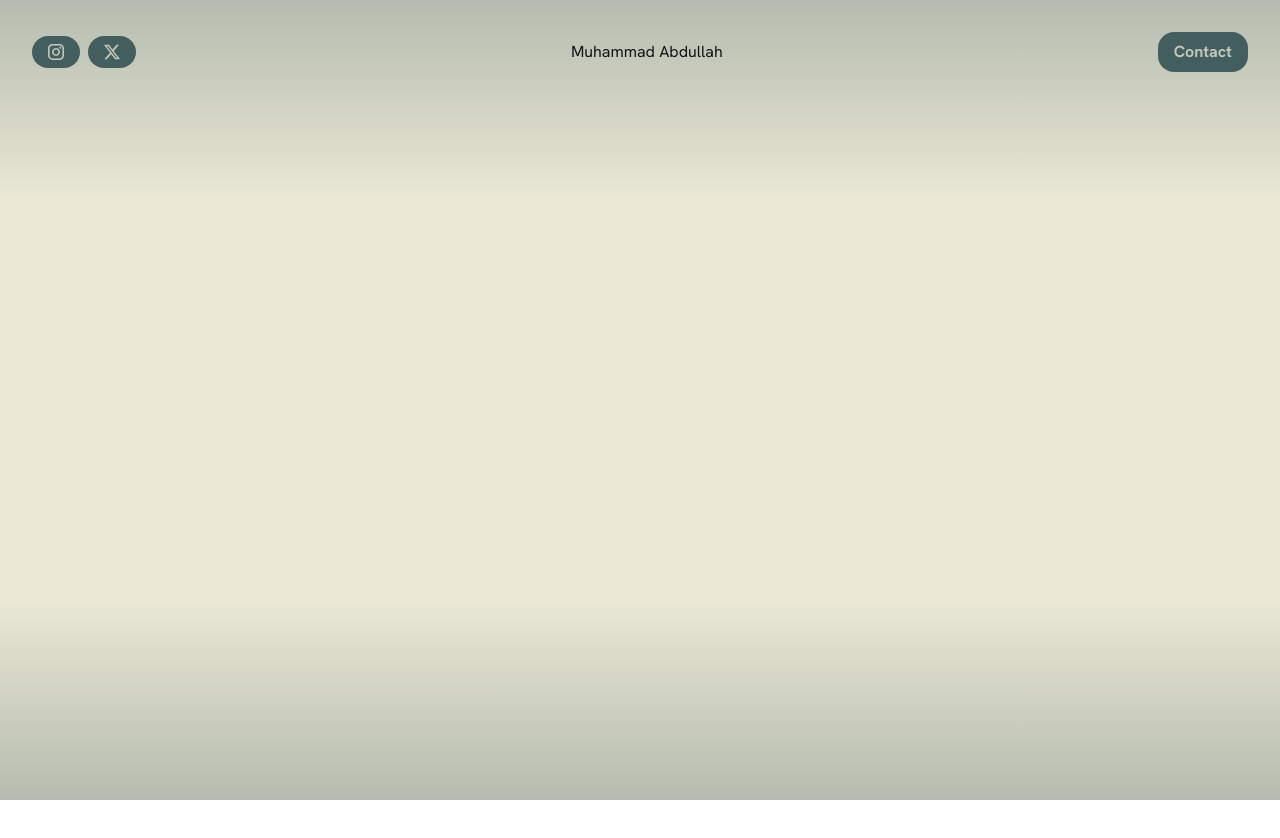
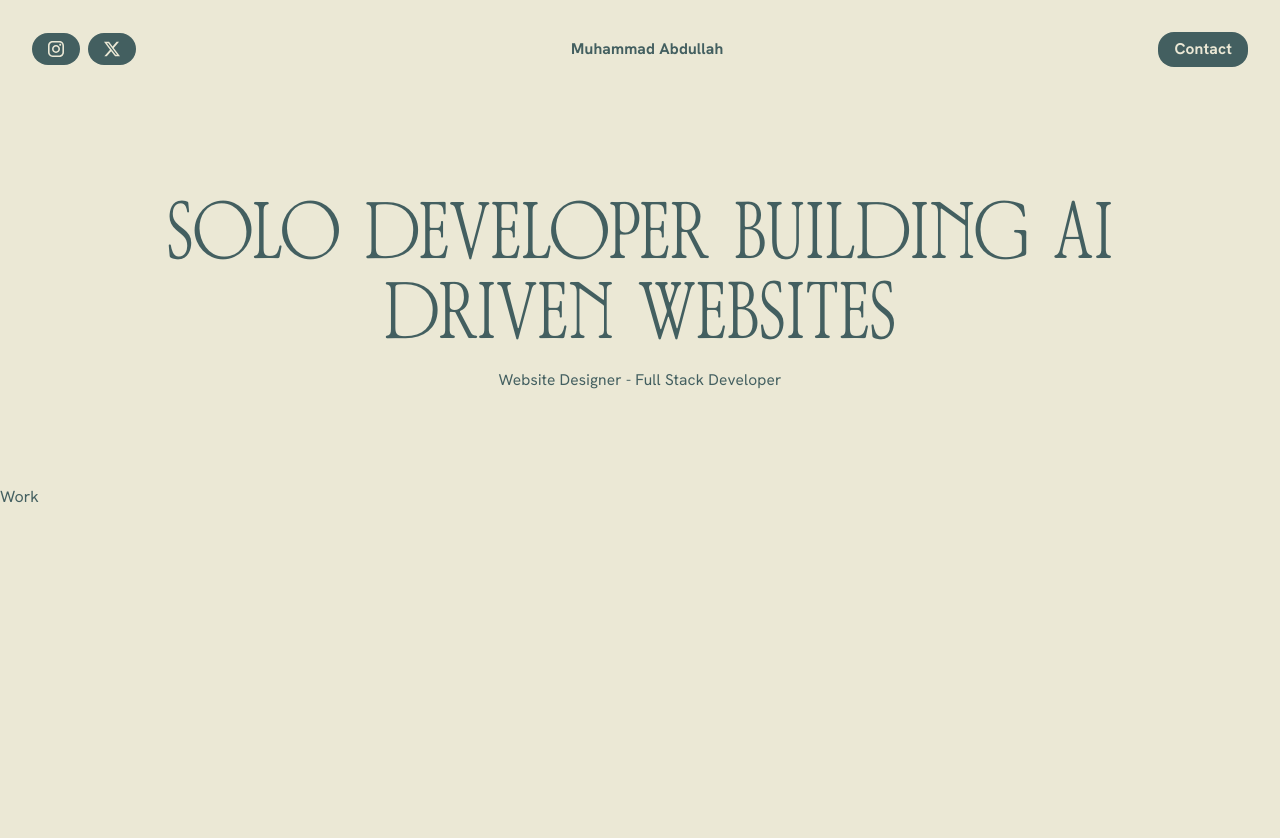
Before and after one commit to ABD2k23/portfolio, a Next.js app: page / in a window 1280 px wide. Shown: the top 838 px of the page. Before the commit the page ends 800 px from the top, so only its background shows below. Built offline with nearby package versions, Linux system fonts and the light colour scheme.

Commit message:
Hero-Done

```diff
--- a/src/app/globals.css
+++ b/src/app/globals.css
@@ -26,3 +26,19 @@
     rgba(67, 95, 96, 0.32)
   );
 }
+
+h1 {
+  @apply tracking-normal leading-none font-serif uppercase;
+  font-size: clamp(32px, 16px + 5vw, 96px);
+}
+
+h2,
+.btn {
+  @apply tracking-[0.01em] leading-[120%] font-sans font-bold;
+  font-size: clamp(14px, 13.5px + 0.1563vw, 16px);
+}
+
+p {
+  @apply tracking-[0.01em] leading-[120%] font-sans;
+  font-size: clamp(14px, 13.5px + 0.1563vw, 16px);
+}
--- a/src/app/layout.tsx
+++ b/src/app/layout.tsx
@@ -30,7 +30,11 @@ export default function RootLayout({
       lang="en"
       className={`${hanken.variable} ${ztBros.variable} h-full antialiased`}
     >
-      <body className="min-h-full flex flex-col">{children}</body>
+      <body className="min-h-full flex flex-col">
+        {/* <div className="upper"></div> */}
+        {children}
+        {/* <div className="lower"></div> */}
+      </body>
     </html>
   );
 }
--- a/src/app/page.tsx
+++ b/src/app/page.tsx
@@ -1,11 +1,13 @@
+import Hero from "@/components/Hero";
 import Navbar from "@/components/Navbar";
+import Work from "@/components/Work";
 
 const page = () => {
   return (
-    <div className="bg-skin h-screen">
-      <div className="upper"></div>
+    <div className="bg-skin text-green ">
       <Navbar />
-      <div className="lower"></div>
+      <Hero />
+      <Work />
     </div>
   );
 };
--- a/src/components/Click.tsx
+++ b/src/components/Click.tsx
@@ -11,7 +11,7 @@ const Click = ({
   return (
     <div>
       <Link className="cursor-pointer" href={path}>
-        <div className="bg-green rounded-[16px] squircle px-4 py-2 text-skin font-sans font-bold">
+        <div className="bg-green rounded-[16px] squircle px-4 py-2 btn text-skin  transition-all duration-200 hover:scale-105 hover:rounded-[8px]">
           {content}
         </div>
       </Link>
--- /dev/null
+++ b/src/components/Hero.tsx
@@ -0,0 +1,16 @@
+import React from "react";
+
+const Hero = () => {
+  return (
+    <div>
+      <div className="py-[96px] flex items-center justify-center flex-col gap-[16px]">
+        <h1 className="text-center w-[1050px]">
+          Solo developer Building ai driven websites
+        </h1>
+        <p>Website Designer - Full Stack Developer</p>
+      </div>
+    </div>
+  );
+};
+
+export default Hero;
--- a/src/components/Navbar.tsx
+++ b/src/components/Navbar.tsx
@@ -1,4 +1,3 @@
-import Link from "next/link";
 import Click from "./Click";
 
 const Navbar = () => {
@@ -53,7 +52,7 @@ const Navbar = () => {
           }
         />
       </div>
-      <h1>Muhammad Abdullah</h1>
+      <h2>Muhammad Abdullah</h2>
       <Click path={"/"} content={"Contact"} />
     </div>
   );
--- /dev/null
+++ b/src/components/Work.tsx
@@ -0,0 +1,5 @@
+const Work = () => {
+  return <div className="h-screen">Work</div>;
+};
+
+export default Work;
```
